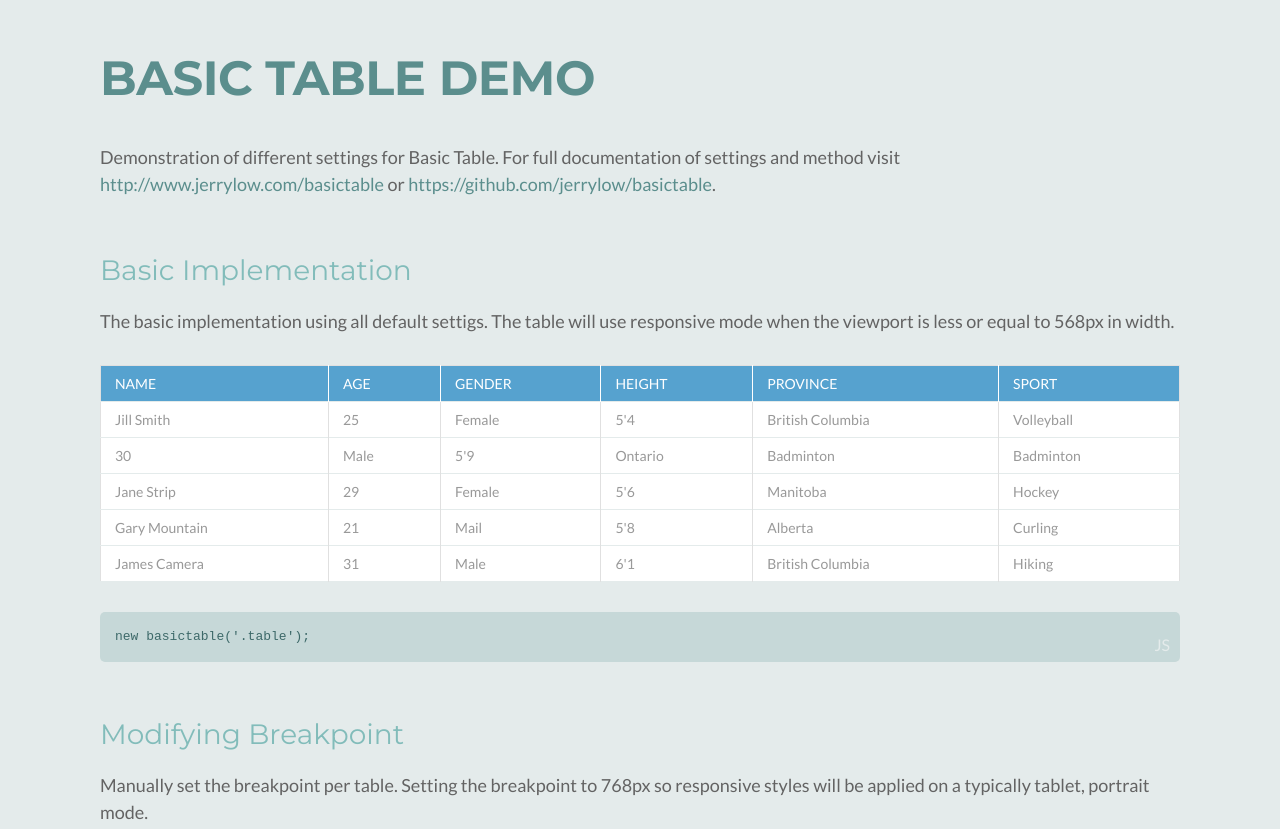
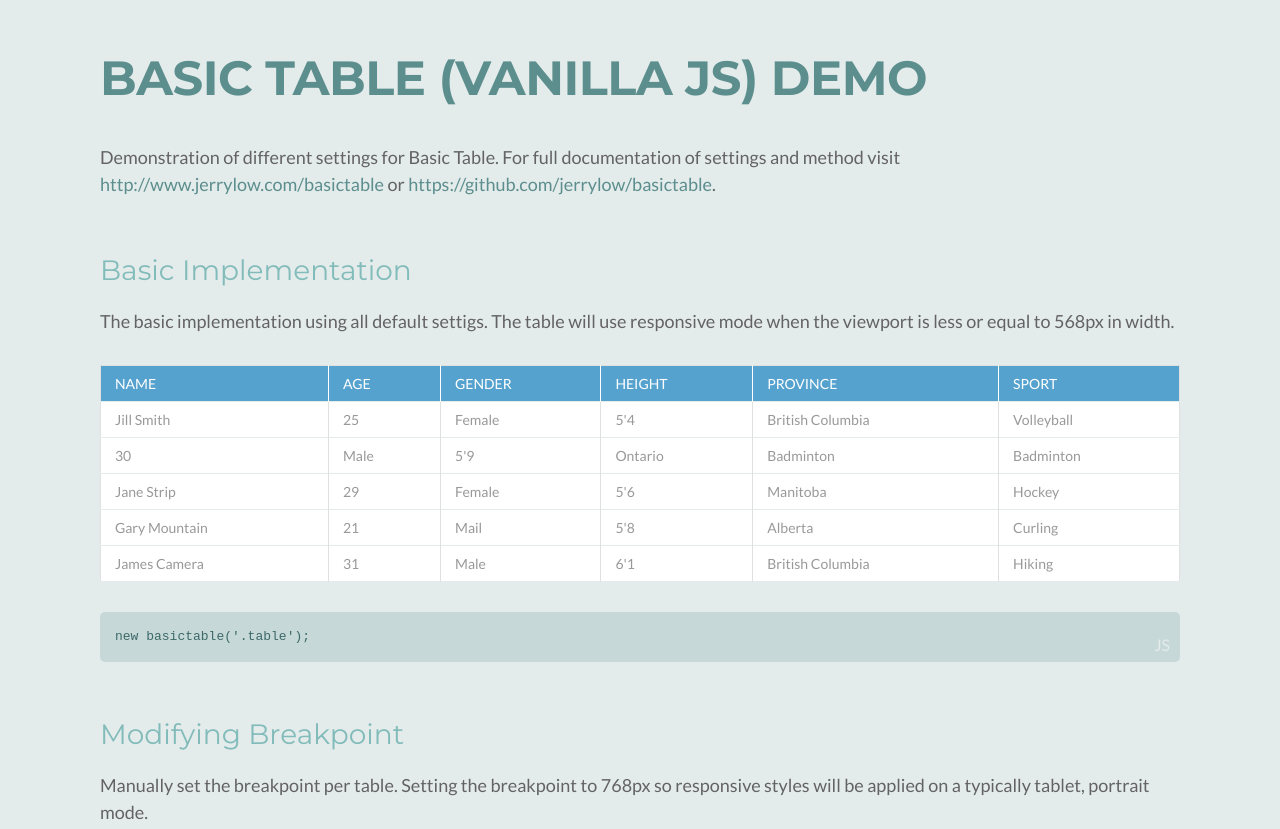
Before and after one commit to jerrylow/basictable, a website: page demo/vanilla-js.html in a window 1280 px wide. Shown: the top 829 px of the page. Drawn offline with Linux system fonts and the light colour scheme.

```diff
--- a/demo/vanilla-js.html
+++ b/demo/vanilla-js.html
@@ -12,7 +12,7 @@
 
 <body>
 <div id="page">
-  <h1>Basic Table Demo</h1>
+  <h1>Basic Table (Vanilla JS) Demo</h1>
   <p>Demonstration of different settings for Basic Table. For full documentation of settings and method visit <a href="http://www.jerrylow.com/basictable" target="_blank">http://www.jerrylow.com/basictable</a> or <a href="https://github.com/jerrylow/basictable" target="_blank">https://github.com/jerrylow/basictable</a>.</p>
 
   <h2>Basic Implementation</h2>
```
Also changed, not shown: README.md.
